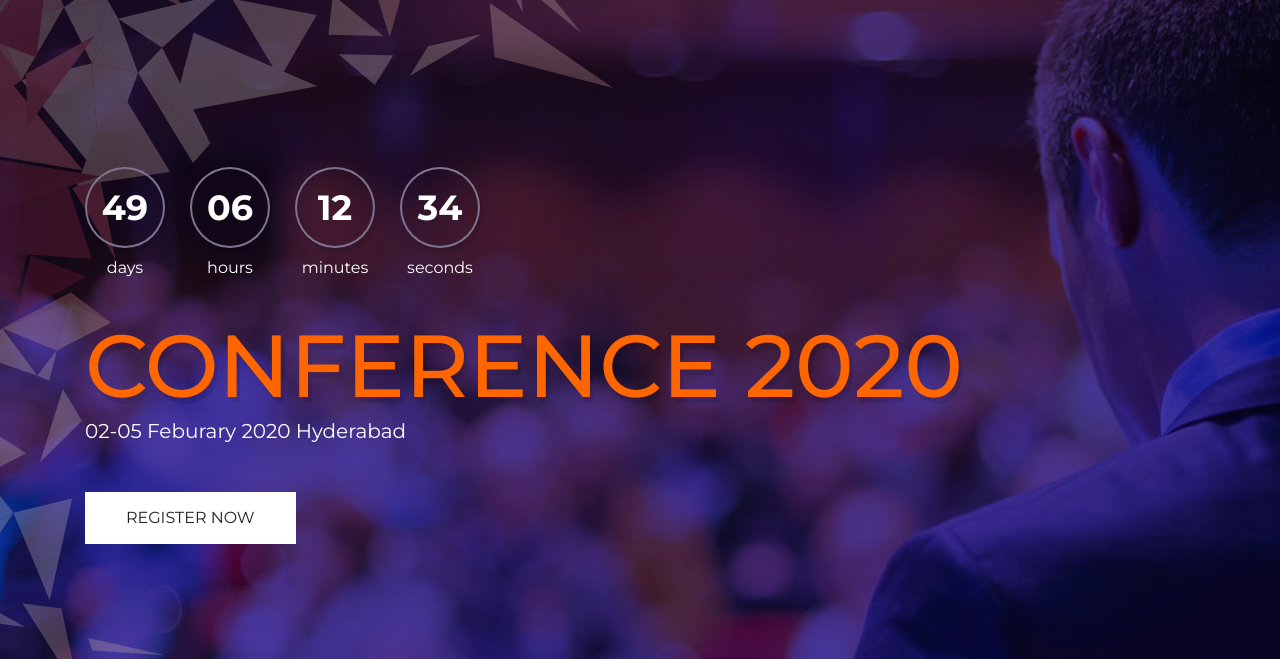
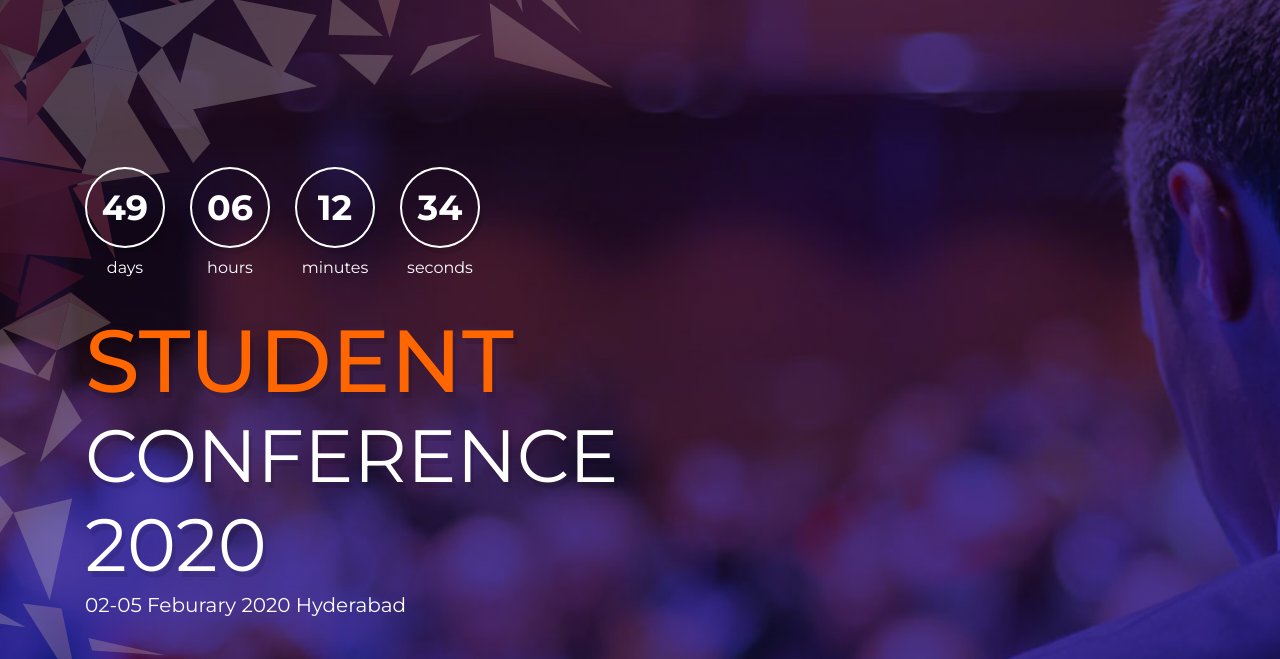
Before and after one commit to Tejareddy94/confe, a plain HTML site: page index.html in a window 1280 px wide. Shown: the part 83-742 px from the top of the page. Drawn offline with Linux system fonts and the light colour scheme; some packages are replaced by stand-ins of ours.

```diff
--- a/css/style.css
+++ b/css/style.css
@@ -994,7 +994,7 @@ select.form-control:not([size]):not([multiple]) {
   position: relative;
   font-weight: bold;
   color: #fff;
-  border: 2px solid #7c7491;
+  border: 2px solid #ffffff;
   margin-bottom: 8px;
   border-radius: 100%;
   box-shadow: 3.5px 6.062px 0px 0px rgba(0, 0, 0, 0.1);
@@ -1092,7 +1092,7 @@ select.form-control:not([size]):not([multiple]) {
   color: #fff;
   font-weight: 400;
   text-shadow: 3.5px 6.062px 0px rgba(0, 0, 0, 0.1);
-  font-style: italic;
+  /* font-style: italic; */
 }
 
 
@@ -1152,7 +1152,7 @@ select.form-control:not([size]):not([multiple]) {
 
 @media (max-width: 575px) {
   .banner-two .block h3 {
-    font-size: 35px;
+    font-size: 2.85rem;
   }
 }
 
--- a/index.html
+++ b/index.html
@@ -96,8 +96,9 @@
 				<div class="block">
 					<!-- Coundown Timer -->
 					<div class="timer"></div>
-					<h1></h1>
-					<h1>Conference 2020</h1>
+					<h1>Student</h1>
+					<h2>Conference</h2>
+					<h2>2020</h2>
 					<!-- <h2>Conference 2020</h2> -->
 					<h6>02-05  Feburary 2020 Hyderabad</h6>
 					<!-- Action Button -->
```
